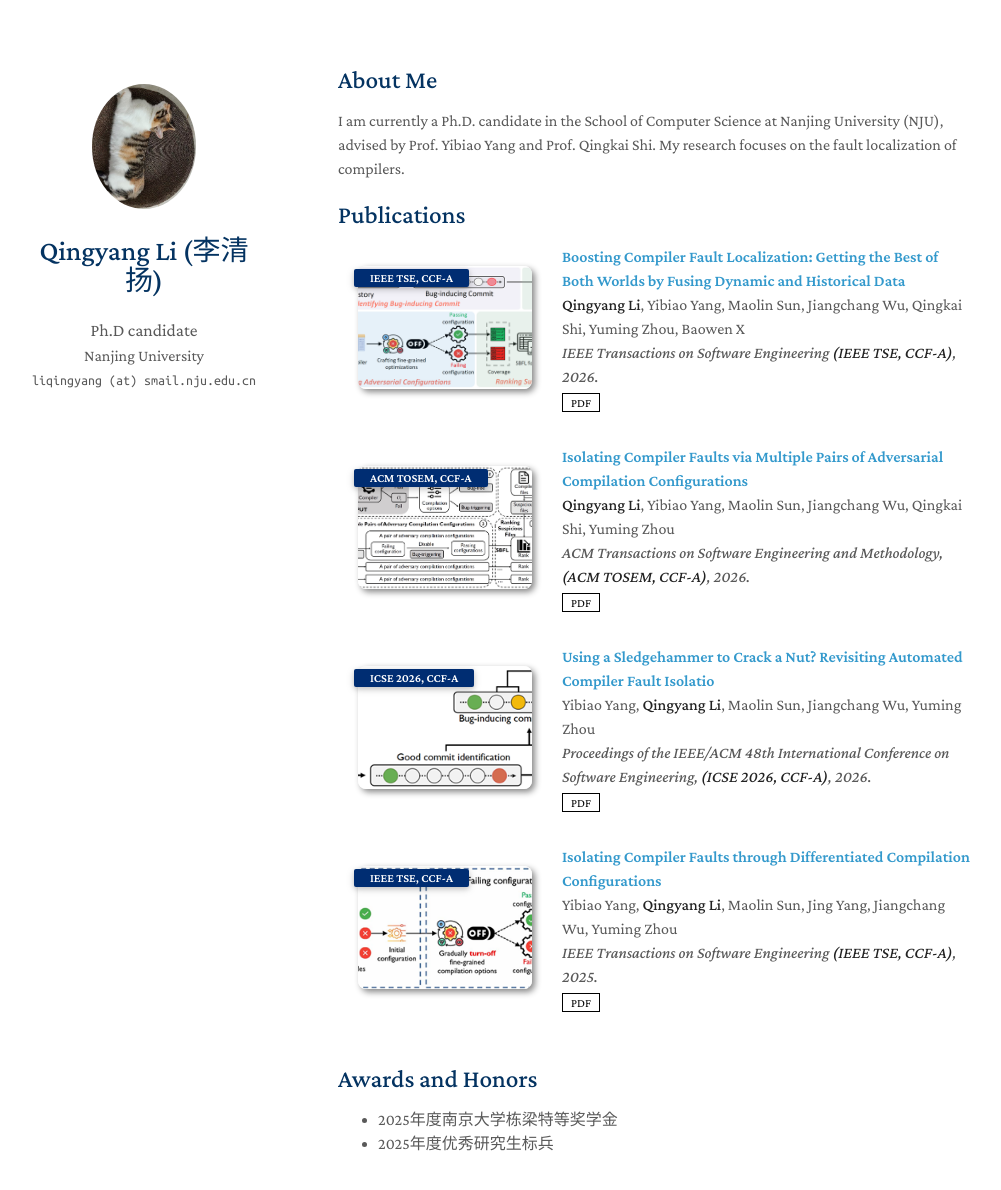
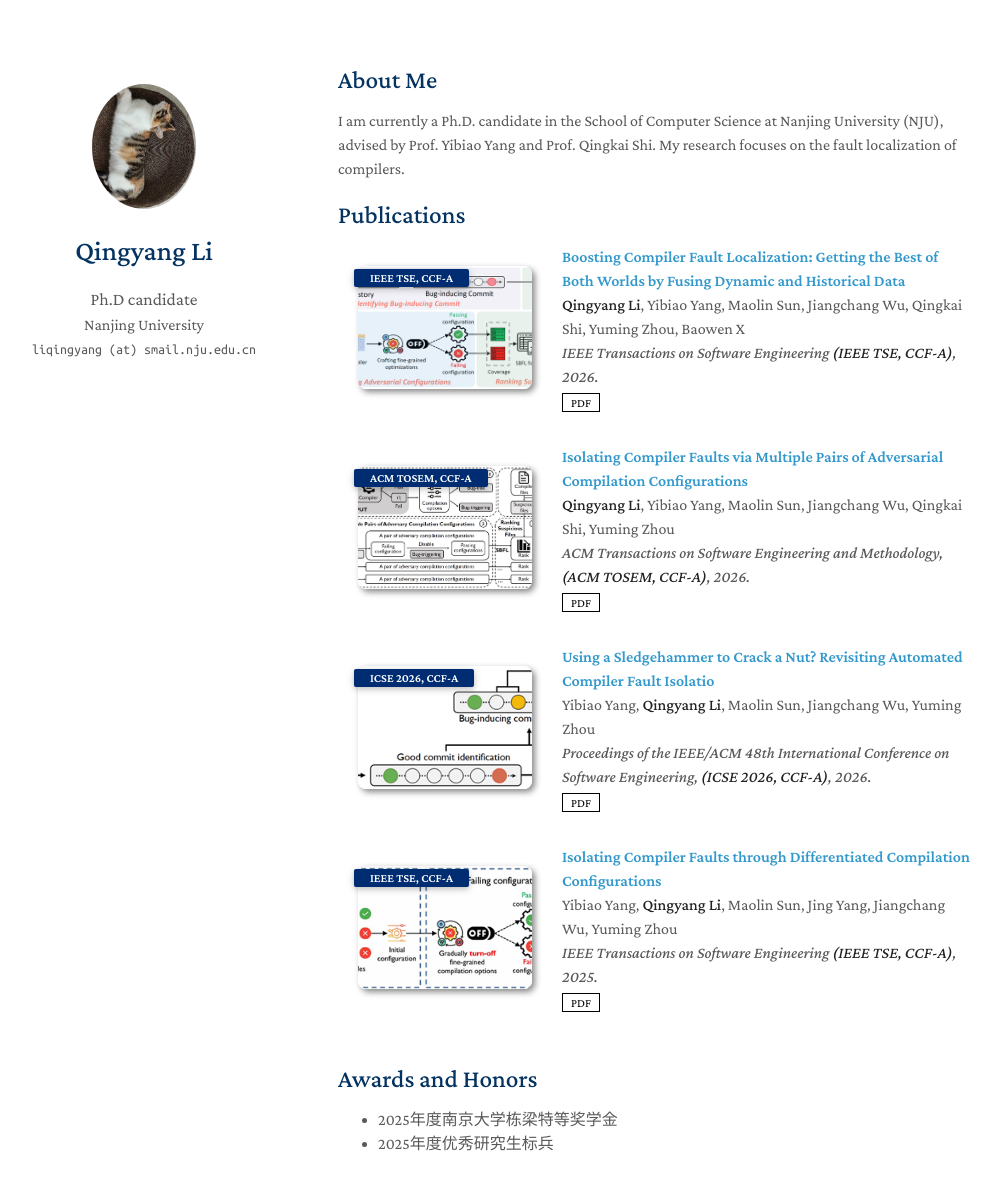
Before and after one commit to YcKyL/YcKyL.github.io, a Jekyll site: the page built from index.md, in a window 1280 px wide and 1250 px high. Shown: the top 1190 px of the window, without its empty margins (132-1133 px from the left). Built offline with Jekyll 4.4.1, drawn with Linux system fonts in a browser that asks for light colours; a style sheet for code colours, icons or effects is not loaded; our own code applies the rules of GitHub Pages for plain Markdown files.

Commit message:
Update _config.yml

```diff
--- a/_config.yml
+++ b/_config.yml
@@ -1,5 +1,5 @@
 # Basic Information
-title: Qingyang Li (李清扬)
+title: Qingyang Li
 position: Ph.D candidate
 affiliation: Nanjing University
 affiliation_link: "https://www.nju.edu.cn/"
```
